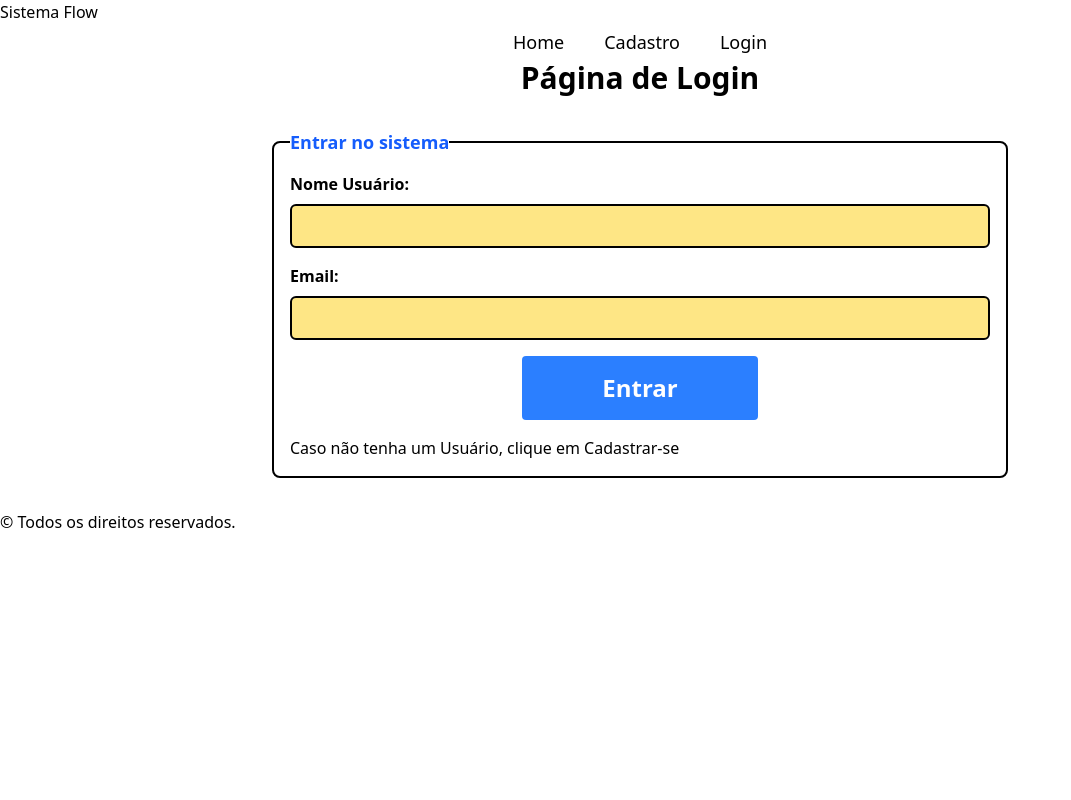
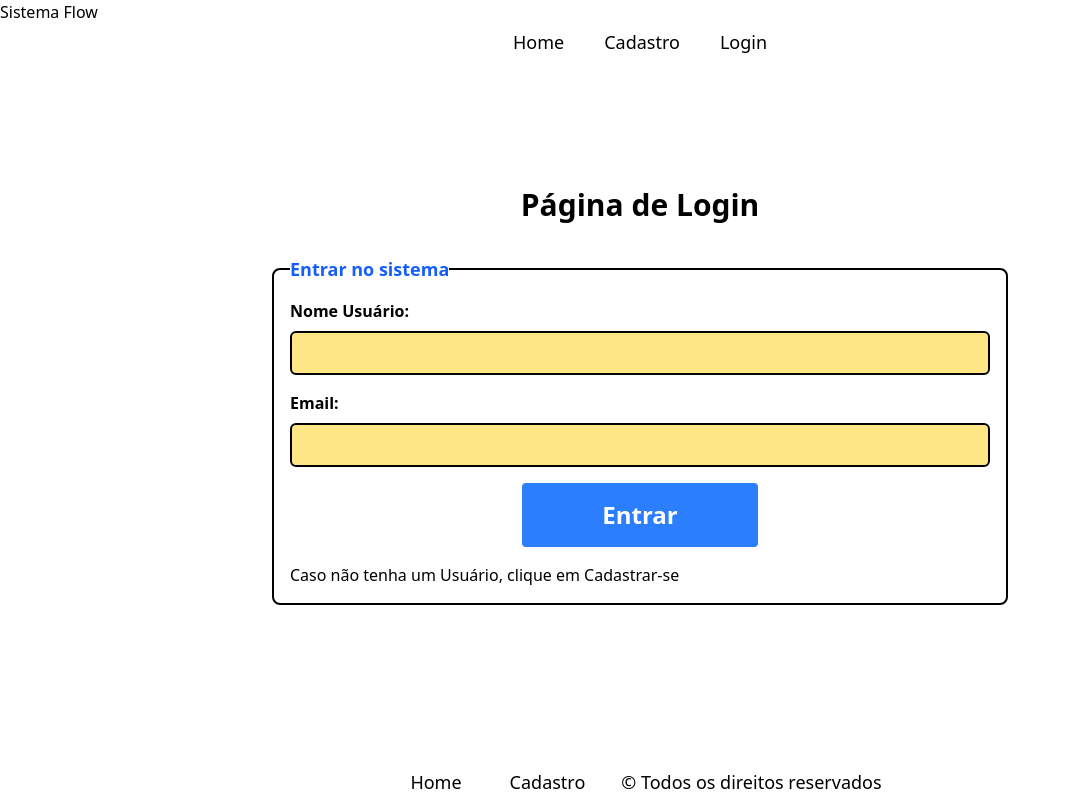
Before and after one commit to 1TDSPG-25/sistema-flow, a React (Vite) app in the folder sistema-flow/: page /login in a window 1280 px wide. Shown: the whole page, without its empty margins (0-1071 px from the left). Built offline with nearby package versions, Linux system fonts and the light colour scheme.

Commit message:
Começando a estilizar a página de login e restauração do rodapé original

```diff
--- a/sistema-flow/src/App.tsx
+++ b/sistema-flow/src/App.tsx
@@ -4,7 +4,7 @@ import Rodape from "./components/Rodape/Rodape";
 
 export default function App(){
   return(
-    <div>
+    <div className="container">
       <Cabecalho/>
         <Outlet/>
       <Rodape/>
--- a/sistema-flow/src/components/Rodape/Rodape.tsx
+++ b/sistema-flow/src/components/Rodape/Rodape.tsx
@@ -1,7 +1,15 @@
+import { Link } from "react-router-dom";
+
 export default function Rodape(){
     return(
-        <footer>
-            <p>&copy; Todos os direitos reservados.</p>
-        </footer>
+        <nav className="menu flex flex-col md:flex-row items-center justify-center gap-3 md:gap-6 text-base md:text-lg font-medium">
+            <Link to="/" className="px-3 py-1 hover:text-blue-500 transition-colors duration-200">
+                Home
+            </Link>
+            <Link to="/Cadastro" className="px-3 py-1 hover:text-blue-500 transition-colors duration-200">
+                Cadastro
+            </Link>
+            <p>&copy; Todos os direitos reservados</p>
+        </nav>
     );
 }
--- a/sistema-flow/src/global.css
+++ /dev/null
@@ -1,28 +0,0 @@
-@import "tailwindcss";
-
-& .frmLogin, .frmCadastro {
-  @apply gap-4 p-4 m-4 bg-white rounded-lg w-3xl mx-auto;
-
-  & fieldset {
-      @apply flex flex-col gap-4 border-2 p-4 rounded-lg;
-
-        & legend{
-          @apply text-lg text-blue-600 font-bold;
-      }
-      & div{
-          @apply flex flex-col gap-2;
-
-          & label{
-              @apply font-bold;
-          }
-
-          & input,select,textarea{
-              @apply border-2 rounded-md p-2;
-          }
-      }
-
-      & button{
-          @apply mx-auto bg-blue-500 text-white text-2xl font-bold py-4 px-20 rounded hover:bg-blue-700 cursor-pointer;
-      }
-  }
-}
--- /dev/null
+++ b/sistema-flow/src/globals.css
@@ -0,0 +1,38 @@
+@import "tailwindcss";
+
+:root{
+    scroll-behavior:smooth;
+}
+
+@layer {
+    .container {
+        @apply flex flex-col justify-between h-screen max-w-screen;
+
+        & .frmLogin, .frmCadastro {
+            @apply gap-4 p-4 m-4 bg-white rounded-lg w-3xl mx-auto;
+
+            & fieldset {
+                @apply flex flex-col gap-4 border-2 p-4 rounded-lg;
+
+                 & legend{
+                    @apply text-lg text-blue-600 font-bold;
+                }
+                & div{
+                    @apply flex flex-col gap-2;
+
+                    & label{
+                        @apply font-bold;
+                    }
+
+                    & input,select,textarea{
+                        @apply border-2 rounded-md p-2;
+                    }
+                }
+
+                & button{
+                    @apply mx-auto bg-blue-500 text-white text-2xl font-bold py-4 px-20 rounded hover:bg-blue-700 cursor-pointer;
+                }
+            }
+        }
+    }
+}
--- a/sistema-flow/src/main.tsx
+++ b/sistema-flow/src/main.tsx
@@ -1,6 +1,6 @@
 import { StrictMode } from 'react'
 import { createRoot } from 'react-dom/client'
-import './global.css'
+import './globals.css'
 import App from './App.tsx'
 import Login from './routes/Login/index.tsx'
 import Cadastro from './routes/Cadastro/index.tsx'
```
